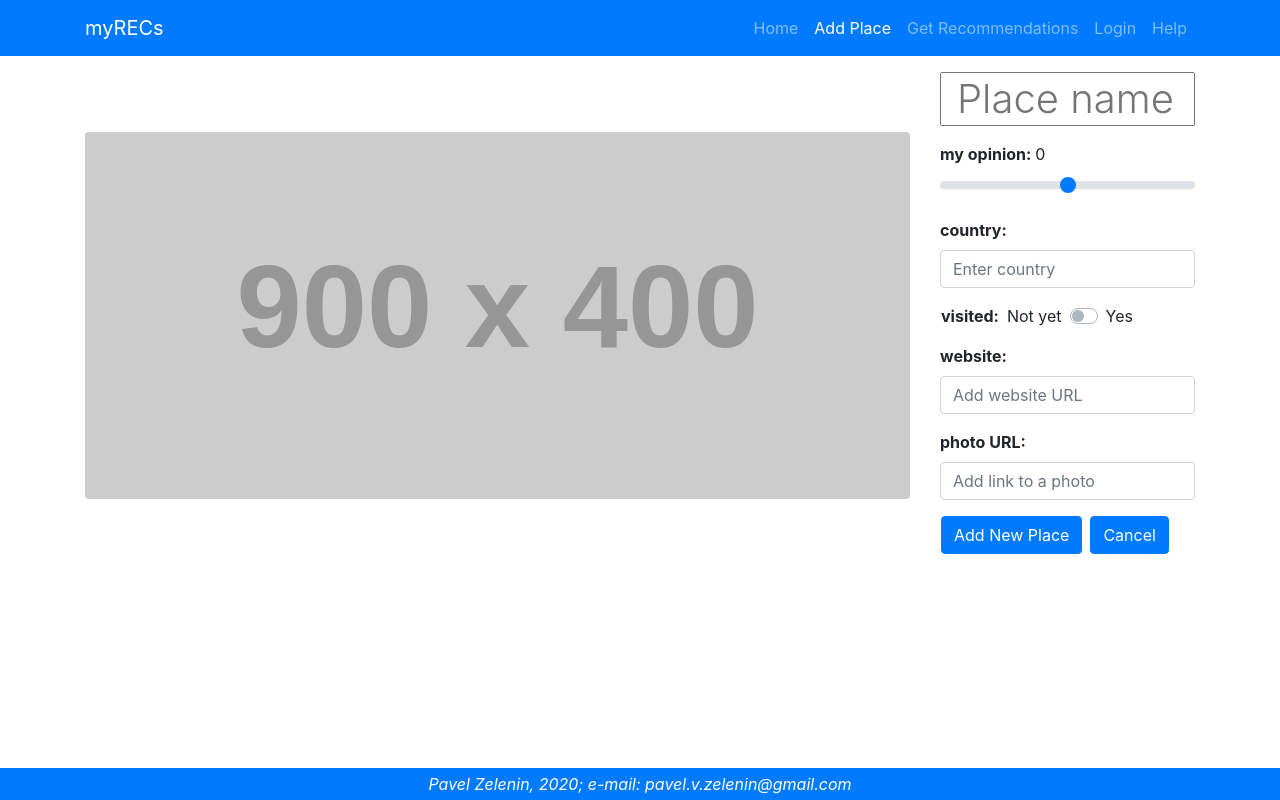
After one commit to pavzel/myRECs, a Flask app: page /add_place in a window 1280 px wide. The commit adds this page. Run offline with Flask 2, Linux system fonts and the light colour scheme; grey boxes labelled with a size stand in for pictures from a placeholder-image service; some libraries are stand-ins or nearby versions.

Commit message:
Added option of adding a new place

```diff
--- a/app.py
+++ b/app.py
@@ -23,17 +23,20 @@ def find_photo_url(key, value):
 def get_places():
     places = mongodb.db.myRecPlaces.find()
     best_place_images = find_photo_url("my_opinion", 3)
-    return render_template('places.html', places = places, best_place_images = best_place_images)
+    active_tags = ["active", "", "", "", ""]
+    return render_template('places.html', places = places, best_place_images = best_place_images, active_tags = active_tags)
 
 @app.route('/place_details/<place_id>')
 def place_details(place_id):
     place = mongodb.db.myRecPlaces.find_one({"_id": ObjectId(place_id)})
-    return render_template('placedetails.html', place = place)
+    active_tags = ["active", "", "", "", ""]
+    return render_template('placedetails.html', place = place, active_tags = active_tags)
 
 @app.route('/edit_place_details/<place_id>')
 def edit_place_details(place_id):
     place = mongodb.db.myRecPlaces.find_one({"_id": ObjectId(place_id)})
-    return render_template('editplacedetails.html', place = place)
+    active_tags = ["active", "", "", "", ""]
+    return render_template('editplacedetails.html', place = place, active_tags = active_tags)
 
 @app.route('/update_place/<place_id>', methods=["POST"])
 def update_place(place_id):
@@ -50,6 +53,27 @@ def update_place(place_id):
     })
     return redirect(url_for('get_places'))
 
+@app.route('/add_place')
+def add_place():
+    active_tags = ["", "active", "", "", ""]
+    return render_template("addplace.html", active_tags = active_tags)
+
+@app.route('/insert_place', methods=["POST"])
+def insert_place():
+    places = mongodb.db.myRecPlaces
+    my_opinion = int(request.form.get('my_opinion'))
+    is_visited = bool(request.form.get('is_visited'))
+    places.insert_one({
+        'place_name': request.form.get('place_name'),
+        'country': request.form.get('country'),
+        'my_opinion': my_opinion,
+        'is_visited': is_visited,
+        'website': request.form.get('website'),
+        'photo_url': request.form.get('photo_url')
+    })
+    return redirect(url_for('get_places'))
+
+
 if __name__ == '__main__':
     app.run(host=os.environ.get('IP'),
             port=os.environ.get('PORT'),
--- /dev/null
+++ b/templates/addplace.html
@@ -0,0 +1,66 @@
+{% extends 'base.html' %}
+
+{% block content %}
+    <br>
+
+    <div class="container">
+
+    <div class="row align-items-center my-5">
+        <div class="col-lg-9">
+            <img class="img-fluid rounded mb-4 mb-lg-0" src="http://placehold.it/900x400" alt="">
+        </div>
+
+        <form action="{{ url_for('insert_place') }}" method="POST" class="col-lg-3">
+
+            <div class="form-group">
+                <h1 class="input-field">
+                    <input id="place_name" type="text" name="place_name" class="validate font-weight-light col-12" placeholder="Place name">
+                </h1>
+            </div>
+
+            <div class="form-group">
+                <label for="my_opinion"><strong>my opinion: </strong><span id="current_opinion">0</span></label>
+                <input id="my_opinion" type="range" name="my_opinion" class="custom-range" min="-3" max="3" value="0">
+            </div>
+
+            <div class="form-group">
+                <label for="country"><strong>country: </strong></label>
+                <input id="country" type="text" name="country" class="validate form-control" placeholder="Enter country">
+            </div>
+
+            <div class="row mb-3 justify-content-between">
+                <span class="ml-3"><strong>visited: </strong></span>
+                <span class="ml-2 mr-2">Not yet</span>
+                <div class="custom-control custom-switch mr-auto">
+                    <input type="checkbox" class="custom-control-input" id="is_visited" name="is_visited">
+                    <label class="custom-control-label" for="is_visited">Yes</label>
+                </div>
+            </div>
+
+            <div class="form-group">
+                <label for="website"><strong>website: </strong></label>
+                <input id="website" type="text" name="website" class="validate form-control" placeholder="Add website URL">
+            </div>
+
+            <div class="form-group">
+                <label for="photo_url"><strong>photo URL: </strong></label>
+                <input id="photo_url" type="text" name="photo_url" class="validate form-control" placeholder="Add link to a photo">
+            </div>
+
+            <div class="row mb-1 justify-content-start">
+                <button class="btn btn-primary ml-3" type="submit" name="action">Add New Place</button>
+                <a class="btn btn-primary ml-2" href="{{ url_for('get_places') }}">Cancel</a>
+            </div>
+        </form>
+
+    </div>
+
+    <br>
+
+    <script>
+        const slider = document.getElementById("my_opinion");
+        const output = document.getElementById("current_opinion");
+
+        slider.oninput = function() {output.innerHTML = this.value;}
+    </script>
+{% endblock %}
--- a/templates/base.html
+++ b/templates/base.html
@@ -20,21 +20,21 @@
         </button>
         <div class="collapse navbar-collapse" id="navbarResponsive">
             <ul class="navbar-nav ml-auto">
-            <li class="nav-item active">
-                <a class="nav-link" href="#">Home
+            <li class="nav-item {{ active_tags[0] }}">
+                <a class="nav-link" href="{{ url_for('get_places') }}">Home
                 <span class="sr-only">(current)</span>
                 </a>
             </li>
-            <li class="nav-item">
-                <a class="nav-link" href="#">Add Place</a>
+            <li class="nav-item {{ active_tags[1] }}">
+                <a class="nav-link" href="{{ url_for('add_place') }}">Add Place</a>
             </li>
-            <li class="nav-item">
+            <li class="nav-item {{ active_tags[2] }}">
                 <a class="nav-link" href="#">Get Recommendations</a>
             </li>
-            <li class="nav-item">
+            <li class="nav-item {{ active_tags[3] }}">
                 <a class="nav-link" href="#">Login</a>
             </li>
-            <li class="nav-item">
+            <li class="nav-item {{ active_tags[4] }}">
                 <a class="nav-link" href="#">Help</a>
             </li>
             </ul>
```
